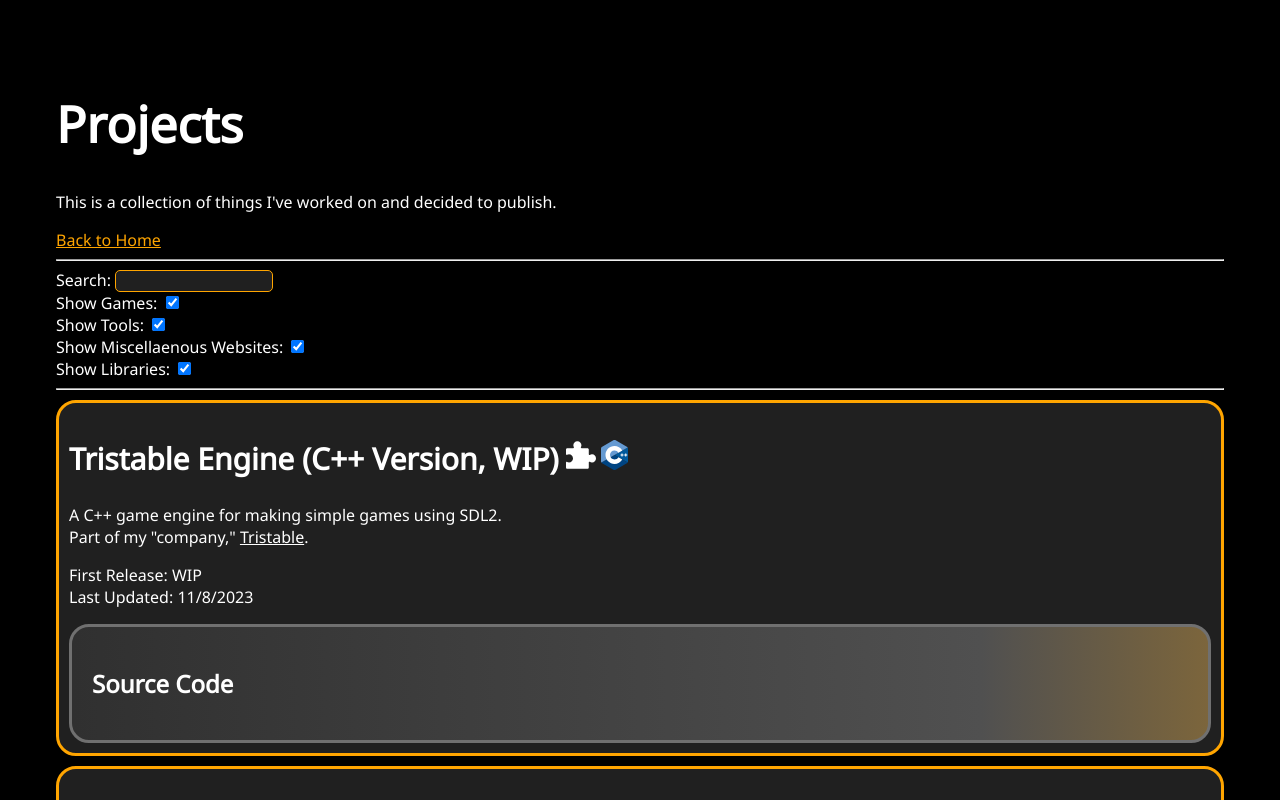
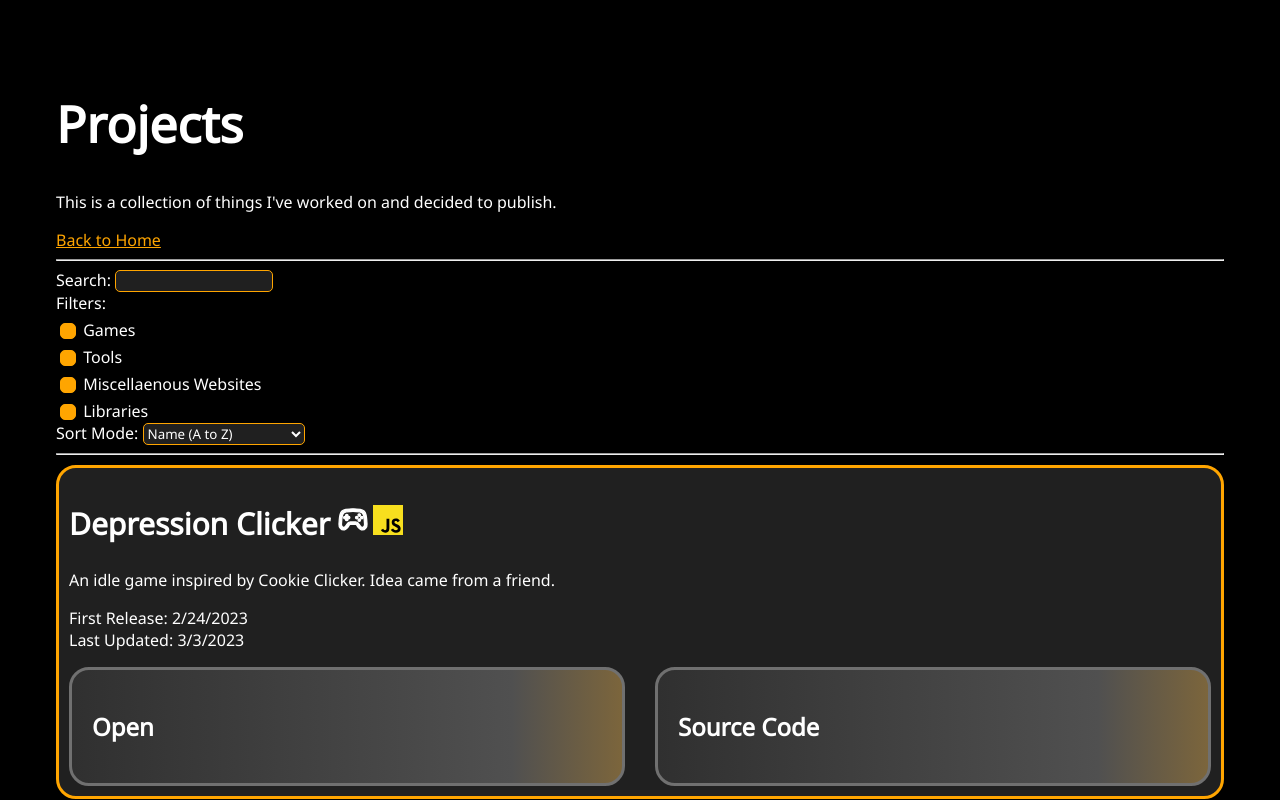
Before and after one commit to TrueSunGaming/truesungaming.github.io, a SvelteKit app: page /projects in a window 1280 px wide. Shown: the top 800 px of the page. Built offline with nearby package versions, Linux system fonts and the light colour scheme.

Commit message:
format search filters, implement project sort

```diff
--- a/src/lib/projectData.json
+++ b/src/lib/projectData.json
@@ -86,7 +86,7 @@
         "link": null,
         "source": "https://github.com/TrueSunGaming/truesungaming.github.io",
         "release": "2/12/2023",
-        "lastUpdate": "12/14/2023"
+        "lastUpdate": "12/15/2023"
     },
 
     {
--- a/src/routes/projects/+page.svelte
+++ b/src/routes/projects/+page.svelte
@@ -17,7 +17,7 @@
         showLibs: true
     };
 
-    let sortMode: SortMode = SortMode.ReleaseDescending;
+    let sortMode: SortMode = SortMode.NameAscending;
 
     $: sortedData = searchProjects(searchQuery, sortMode)!;
 </script>
@@ -46,20 +46,33 @@
 <input type="text" name="searchQuery" bind:value={ searchQuery.query }>
 <br>
 
-<label for="showGames">Show Games:</label>
+Filters:
+<br>
 <input type="checkbox" name="showGames" bind:checked={ searchQuery.showGames }>
+<label for="showGames">Games</label>
 <br>
 
-<label for="showTools">Show Tools:</label>
 <input type="checkbox" name="showTools" bind:checked={ searchQuery.showTools }>
+<label for="showTools">Tools</label>
 <br>
 
-<label for="showSites">Show Miscellaenous Websites:</label>
 <input type="checkbox" name="showSites" bind:checked={ searchQuery.showSites }>
+<label for="showSites">Miscellaenous Websites</label>
 <br>
 
-<label for="showLibs">Show Libraries:</label>
 <input type="checkbox" name="showLibs" bind:checked={ searchQuery.showLibs }>
+<label for="showLibs">Libraries</label>
+<br>
+
+<label for="sortMode">Sort Mode: </label>
+<select name="sortMode" bind:value={ sortMode }>
+    <option value={ SortMode.NameAscending }>Name (A to Z)</option>
+    <option value={ SortMode.NameDescending }>Name (Z to A)</option>
+    <option value={ SortMode.ReleaseDescending }>Release Date (Newest)</option>
+    <option value={ SortMode.ReleaseAscending }>Release Date (Oldest)</option>
+    <option value={ SortMode.UpdateDescending }>Last Update (Newest)</option>
+    <option value={ SortMode.UpdateAscending }>Last Update (Oldest)</option>
+</select>
 
 <hr>
 
@@ -134,9 +147,25 @@
         font-size: 30px;
     }
 
-    input {
+    input, select {
         background-color: #202020;
         border: 1px solid orange;
         border-radius: 5px;
     }
+
+    select, button {
+        cursor: pointer;
+    }
+
+    input[type=checkbox] {
+        appearance: none;
+        width: 16px;
+        height: 16px;
+        transform: translateY(6px);
+        transition-duration: 200ms;
+
+        &:checked {
+            background-color: orange;
+        }
+    }
 </style>
```
